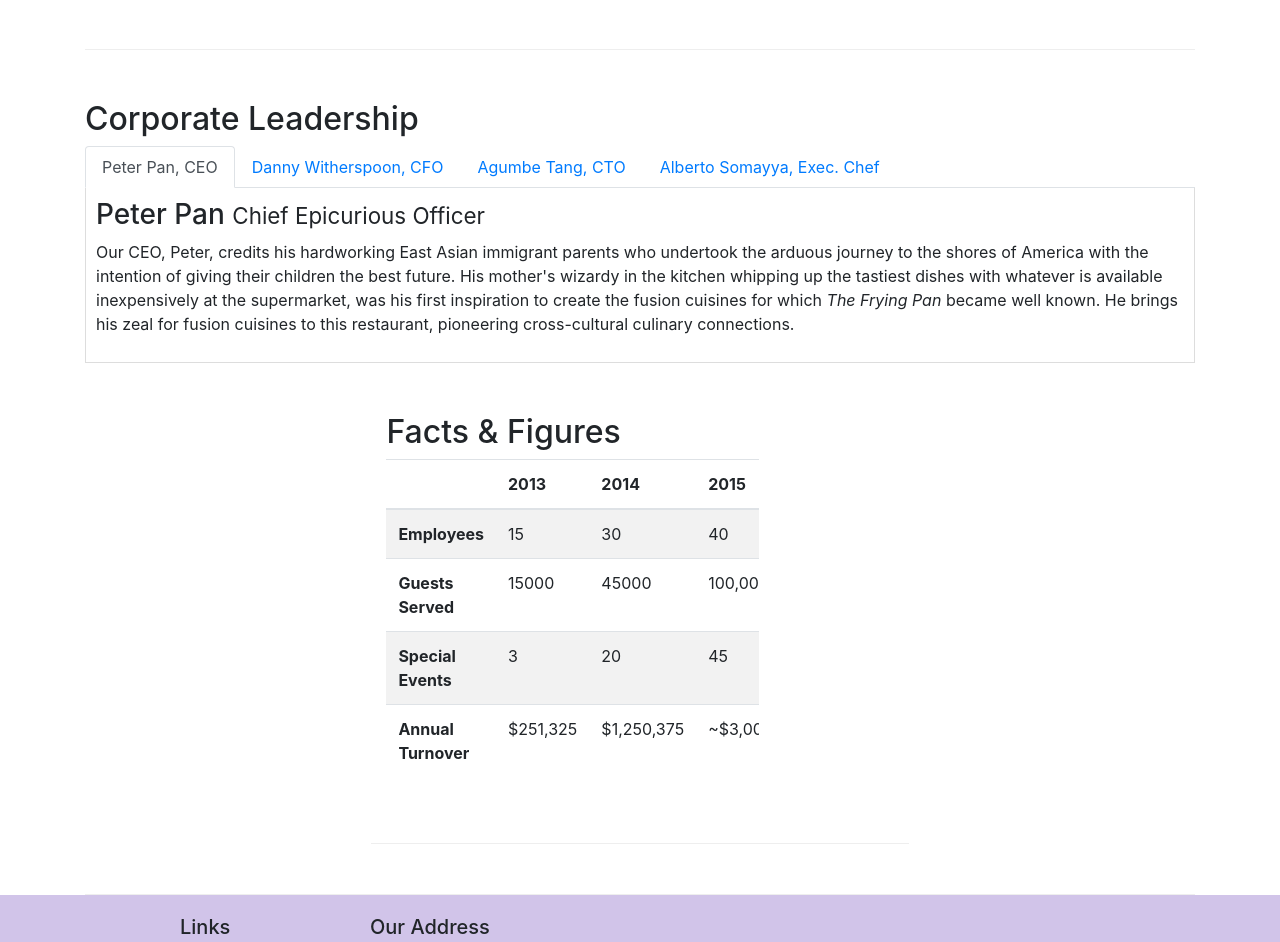
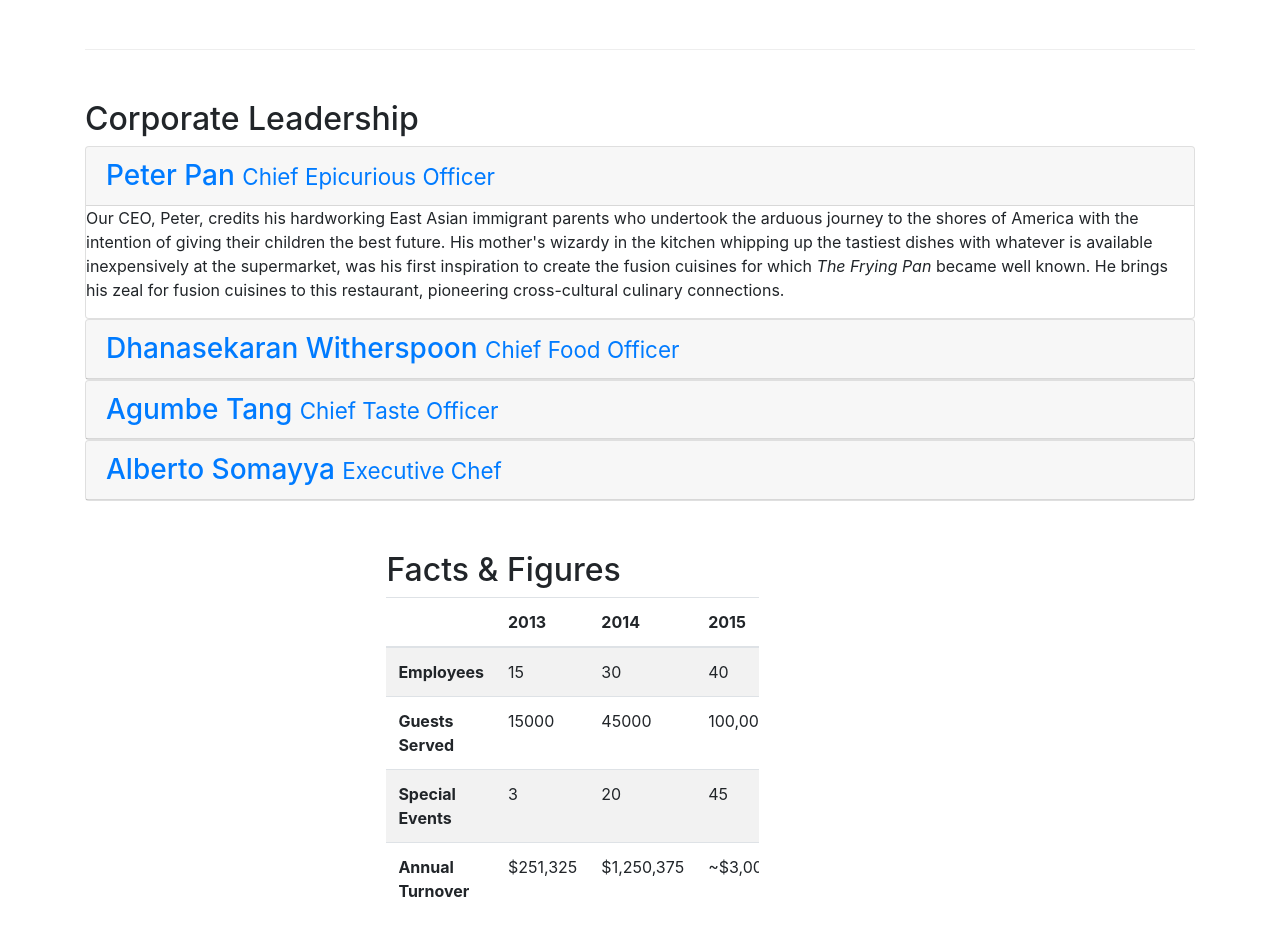
Before and after one commit to ohGeezAlly/conFusion, a website: page aboutus.html in a window 1280 px wide. Shown: the part 861-1803 px from the top of the page. Drawn offline with nearby package versions, Linux system fonts and the light colour scheme.

Commit message:
Accordion

```diff
--- a/aboutus.html
+++ b/aboutus.html
@@ -98,41 +98,69 @@
 
 
         <div class="row row-content">
-            <div class="col- 12">
+            <div class="col-xs-12">
                 <h2>Corporate Leadership</h2>
-            <ul class="nav nav-tabs">
-                <li class="nav-item">
-                    <a class="nav-link active" href="#peter" role="tab" data-toggle="tab">Peter Pan, CEO</a>
-                </li>
-                <li class="nav-item">
-                    <a class="nav-link" href="#danny" role="tab" data-toggle="tab">Danny Witherspoon, CFO</a>
-                </li>
-                <li class="nav-item">
-                    <a class="nav-link" href="#agumbe" role="tab" data-toggle="tab">Agumbe Tang, CTO</a>
-                </li>
-                <li class="nav-item">
-                    <a class="nav-link" href="#alberto" role="tab" data-toggle="tab">Alberto Somayya, Exec. Chef</a>
-                </li>
-            </ul>
-                <div class="tab-content">
-                    <div role="tabpanel" class="tab-pane fad show active" id="peter">
-                     <h3>Peter Pan <small>Chief Epicurious Officer</small></h3>
-                     <p class="hidden-xs-down">Our CEO, Peter, credits his hardworking East Asian immigrant parents who undertook the arduous journey to the shores of America with the intention of giving their children the best future. His mother's wizardy in the kitchen whipping up the tastiest dishes with whatever is available inexpensively at the supermarket, was his first inspiration to create the fusion cuisines for which <em>The Frying Pan</em> became well known. He brings his zeal for fusion cuisines to this restaurant, pioneering cross-cultural culinary connections.</p>
+                <div id="accordion" role="tablist">
+                    <div class="card">
+                        <div class="card-header" role="tab" id="peterhead">
+                        <h3 class="mb-0">
+                            <a data-toggle="collapse" data-parent="#accordion" href="#peter">
+                            Peter Pan <small>Chief Epicurious Officer</small>
+                            </a>
+                        </h3>
+                     </div>
+                   <div role="tabpanel" class="collapse show" id="peter">
+                        <div class="card-block">
+                        <p class="hidden-xs-down">Our CEO, Peter, credits his hardworking East Asian immigrant parents who undertook the arduous journey to the shores of America with the intention of giving their children the best future. His mother's wizardy in the kitchen whipping up the tastiest dishes with whatever is available inexpensively at the supermarket, was his first inspiration to create the fusion
+                            cuisines for which <em>The Frying Pan</em> became well known. He brings his zeal for fusion cuisines to this restaurant, pioneering cross-cultural culinary connections.</p>
+                        </div>
                     </div>
-                    <div role="tabpanel" class="tab-pane fade show" id="danny">
-                     <h3>Dhanasekaran Witherspoon <small>Chief Food Officer</small></h3>
-                      <p class="hidden-xs-down">Our CFO, Danny, as he is affectionately referred to by his colleagues, comes from a long established family tradition in farming and produce. His experiences growing up on a farm in the Australian outback gave him great appreciation for varieties of food sources. As he puts it in his own words, <em>Everything that runs, wins, and everything that stays, pays!</em></p>
                     </div>
-                    <div role="tabpanel" class="tab-pane fade show" id="agumbe">
-                    <h3>Agumbe Tang <small>Chief Taste Officer</small></h3>
-                      <p class="hidden-xs-down">Blessed with the most discerning gustatory sense, Agumbe, our CTO, personally ensures that every dish that we serve meets his exacting tastes. Our chefs dread the tongue lashing that ensues if their dish does not meet his exacting standards. He lives by his motto, <em>You click only if you survive my lick.</em></p>
-                    </div>
-                    <div role="tabpanel" class="tab-pane fade show id="alberto">
-                    <h3>Alberto Somayya <small>Executive Chef</small></h3>
-                      <p class="hidden-xs-down">Award winning three-star Michelin chef with wide International experience having worked closely with whos-who in the culinary world, he specializes in creating mouthwatering Indo-Italian fusion experiences. He says, <em>Put together the cuisines from the two craziest cultures, and you get a winning hit! Amma Mia!</em></p>
-                    </div>
-                </div>
+                    <div class="card">
+                            <div class="card-header" role="tab" id="dannyhead">
+                            <h3 class="mb-0">
+                                <a class="collapsed" data-toggle="collapse" data-parent="#accordion" href="#danny">
+                                Dhanasekaran Witherspoon <small>Chief Food Officer</small>
+                                </a>
+                            </h3>
+                        </div>
+                        <div role="tabpanel" class="collapse" id="danny">
+                            <div class="card-block">
+                            <p class="hidden-xs-down">Our CFO, Danny, as he is affectionately referred to by his colleagues, comes from a long established family tradition in farming and produce. His experiences growing up on a farm in the Australian outback gave him great appreciation for varieties of food sources. As he puts it in his own words, <em>Everything that runs, wins, and everything that stays, pays!</em></em></p>
+                            </div>
+                        </div>
+                        </div>
+                        <div class="card">
+                            <div class="card-header" role="tab" id="agumbehead">
+                            <h3 class="mb-0">
+                                <a class="collapsed" data-toggle="collapse" data-parent="#accordion" href="#agumbe">
+                                Agumbe Tang <small>Chief Taste Officer</small>
+                                </a>
+                            </h3>
+                        </div>
+                        <div role="tabpanel" class="collapse" id="agumbe">
+                            <div class="card-block">
+                            <p class="hidden-xs-down">Blessed with the most discerning gustatory sense, Agumbe, our CTO, personally ensures that every dish that we serve meets his exacting tastes. Our chefs dread the tongue lashing that ensues if their dish does not meet his exacting standards. He lives by his motto, <em>You click only if you survive my lick.</em></em></p>
+                            </div>
+                        </div>
+                        </div>
+                        <div class="card">
+                            <div class="card-header" role="tab" id="albertohead">
+                            <h3 class="mb-0">
+                                <a class="collapsed" data-toggle="collapse" data-parent="#accordion" href="#alberto">
+                                Alberto Somayya <small>Executive Chef</small>
+                                </a>
+                            </h3>
+                        </div>
+                        <div role="tabpanel" class="collapse" id="alberto">
+                            <div class="card-block">
+                            <p class="hidden-xs-down">Award winning three-star Michelin chef with wide International experience having worked closely with whos-who in the culinary world, he specializes in creating mouthwatering Indo-Italian fusion experiences. He says, <em>Put together the cuisines from the two craziest cultures, and you get a winning hit! Amma Mia!</em></em></p>
+                            </div>
+                        </div>
+                        </div>
+                 </div>
             </div>
+
             <div class="row row-content">
                     <div class="col-12 col-sm-9">
                         <h2>Facts &amp; Figures</h2>
@@ -176,11 +204,11 @@
                                 </div>
                     </div>
                      <div class="col-12 col-sm-3">
+
                     </div>
                </div>
        </div>
 
-    </div>
 
     <footer class="footer">
         <div class="container">
```
